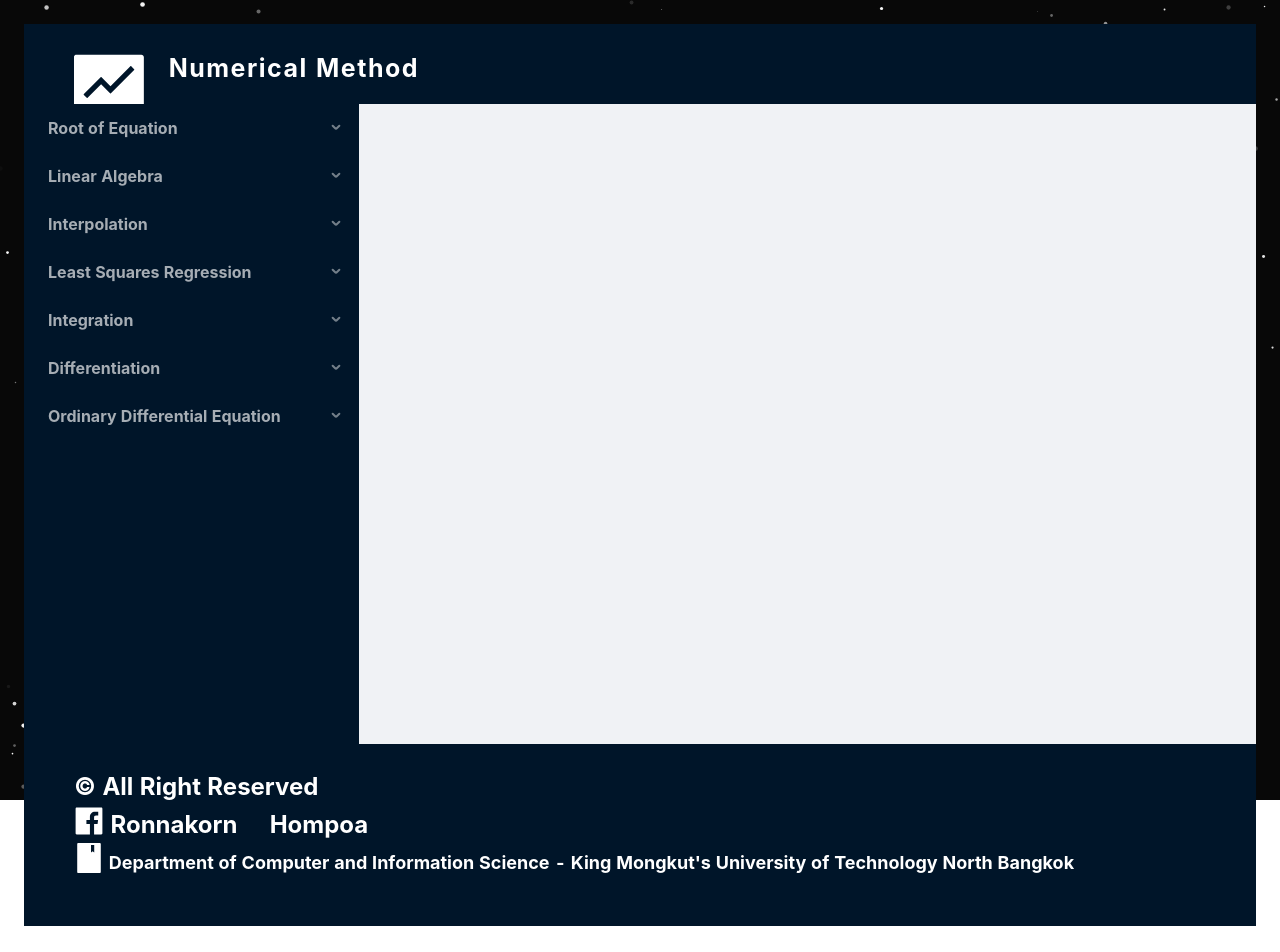
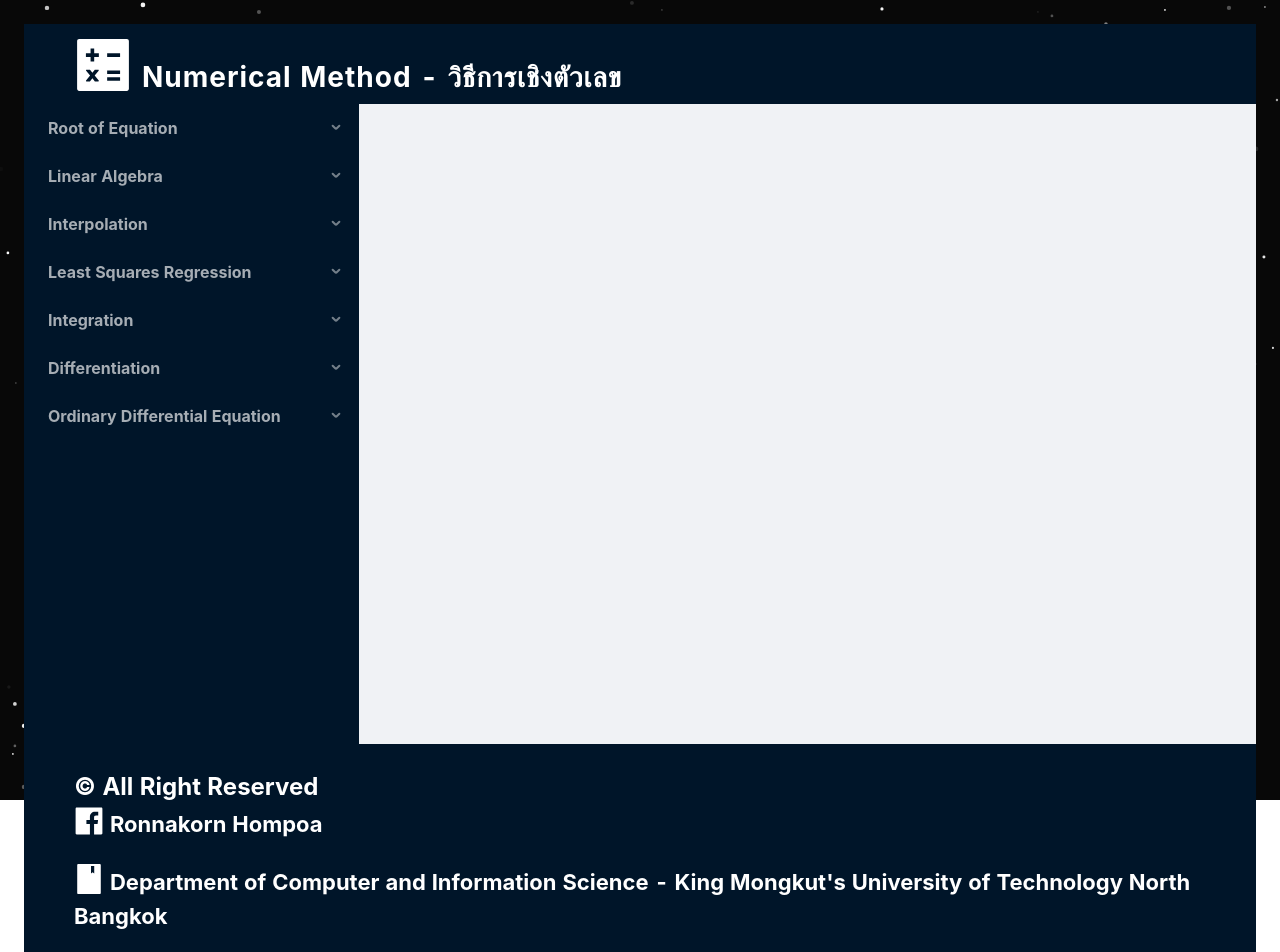
Before and after one commit to kasettakorn/Numerical-method, a React (Create React App) app: page / in a window 1280 px wide. Shown: the top 952 px of the page. Built offline with nearby package versions, Linux system fonts and the light colour scheme; the HTML template or start-up script is replaced by a standard one.

Commit message:
Edit index page

```diff
--- a/public/index.html
+++ b/public/index.html
@@ -2,7 +2,7 @@
 <html lang="en">
   <head>
     <meta charset="utf-8" />
-    <link rel="shortcut icon" href="%PUBLIC_URL%/favicon.ico" />
+    <link rel="shortcut icon" href="%PUBLIC_URL%/calculator-svgrepo.svg" />
     <meta
       name="viewport"
       content="width=device-width, initial-scale=1, shrink-to-fit=no"
@@ -22,7 +22,7 @@
       work correctly both with client-side routing and a non-root public URL.
       Learn how to configure a non-root public URL by running `npm run build`.
     -->
-    <title>Numerical Method</title>
+    <title>Numerical Method-วิธีการเชิงตัวเลข</title>
   </head>
   <body>
     <noscript>You need to enable JavaScript to run this app.</noscript>
--- a/src/App.js
+++ b/src/App.js
@@ -3,7 +3,7 @@ import { BrowserRouter as Router, Route, Link, Switch } from 'react-router-dom';
 import { Layout, Menu } from 'antd';
 import StarCanvas from './StarfieldCanvas';
 import 'bootstrap/dist/css/bootstrap.min.css';
-import { FundFilled, FacebookFilled, BookFilled } from '@ant-design/icons';
+import { FacebookFilled, BookFilled, CalculatorFilled } from '@ant-design/icons';
 
 import Graphical from './Calculate/Root of Equation/Graphical';
 import Bisection from './Calculate/Root of Equation/Bisection';
@@ -50,8 +50,8 @@ class App extends Component {
         <Layout>
           <Header className="header" style={{ height: "80px" }}>
             <div className="headertext">
-              <FundFilled style={{ color: "white", fontSize: "70%" }} />
-              <label className="typewriter">&nbsp;&nbsp;&nbsp;Numerical Method</label>
+
+              <label className="typewriter"><CalculatorFilled  style={{fontSize:"58px", marginRight:"10px"}} />Numerical Method - วิธีการเชิงตัวเลข</label>
             </div>
           </Header>
 
@@ -160,10 +160,10 @@ class App extends Component {
           <Footer style={{ backgroundColor: "#001529", minHeight: 120 }}>
             <p style={{ fontSize: "24px", fontWeight: "bold", color: "white" }}>
               © All Right Reserved<br />
-              <FacebookFilled style={{ fontSize: "30px" }} /><a target="_blank" rel="noopener noreferrer" href="http://www.facebook.com/kornkung.h" style={{ color: "white", textDecoration: "none" }}> Ronnakorn&nbsp;&nbsp;&nbsp;&nbsp;&nbsp;Hompoa</a>
-              <p style={{ fontSize: "18px", fontWeight: "bold", color: "white" }}>
-                <BookFilled style={{ fontSize: "30px" }} /> Department of Computer and Information Science - King Mongkut's University of Technology North Bangkok
-              </p>
+              <p style={{fontSize:"22px", verticalAlign:"text-bottom"}}><FacebookFilled style={{ fontSize: "30px" }} /><a target="_blank" rel="noopener noreferrer" href="http://www.facebook.com/kornkung.h" style={{ color: "white", textDecoration: "none" }}> Ronnakorn   Hompoa</a></p>
+
+              <p style={{fontSize:"22px", verticalAlign:"text-bottom"}}><BookFilled style={{ fontSize: "30px" }} /><a target="_blank" rel="noopener noreferrer" href="http://www.facebook.com/kornkung.h" style={{ color: "white", textDecoration: "none" }}> Department of Computer and Information Science - King Mongkut's University of Technology North Bangkok</a></p>
+
             </p>
 
 
--- a/src/index.css
+++ b/src/index.css
@@ -26,7 +26,8 @@ label {
 .typewriter {
   display: inline-block;
   overflow: hidden;
-  letter-spacing: 1.5px;
+  font-size: 28px;
+  letter-spacing: 1px;
   animation: typingText 3s , blink .75s step-end infinite;
   white-space: nowrap;
   border-right: 3px solid white;
@@ -34,10 +35,10 @@ label {
 
 @keyframes typingText {
   from {
-    width: 10%;
+    width: 0%;
   }
   to {
-    width: 77%;
+    width: 100%;
   }
 }
 
```
Also changed, not shown: public/calculator-svgrepo.svg (added).
